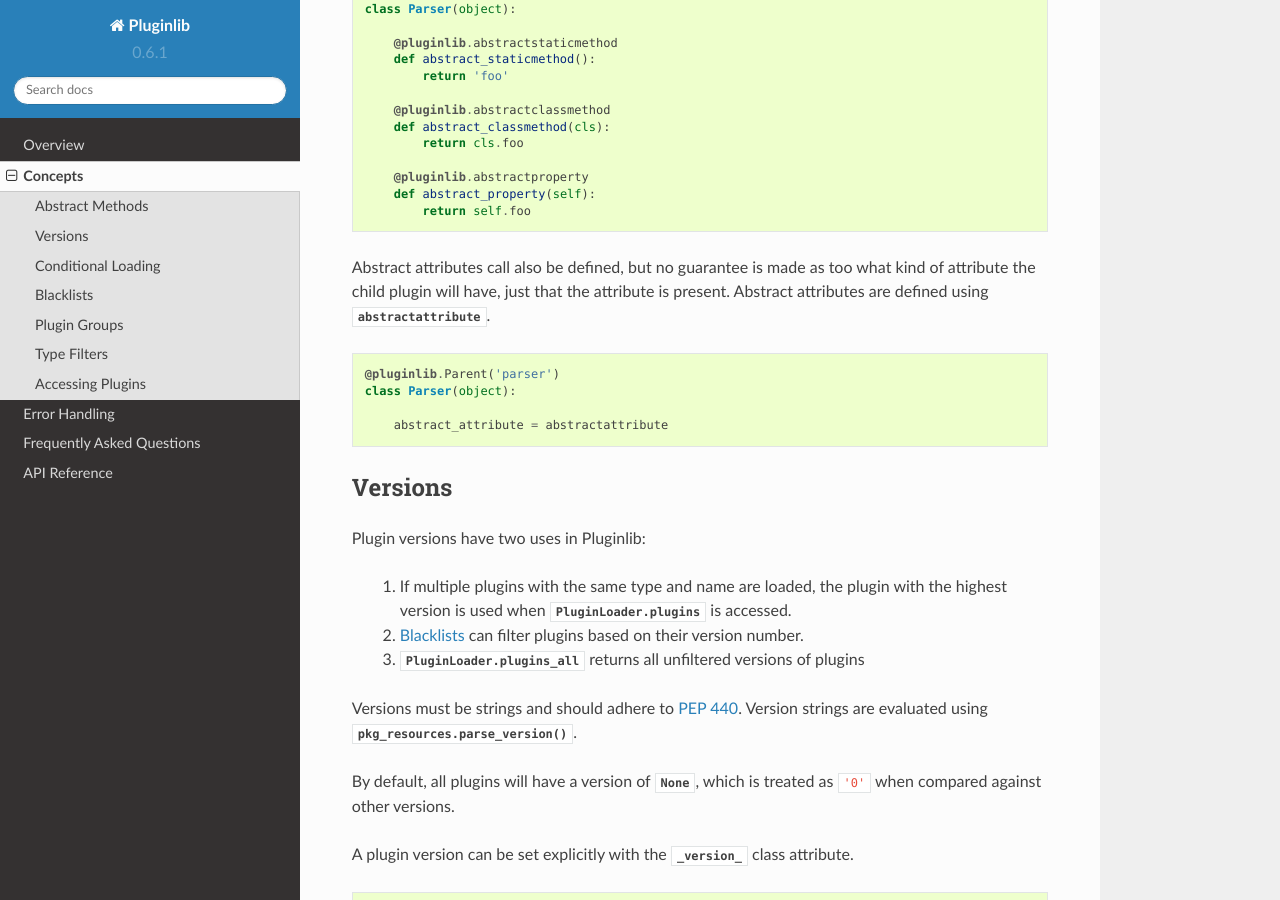
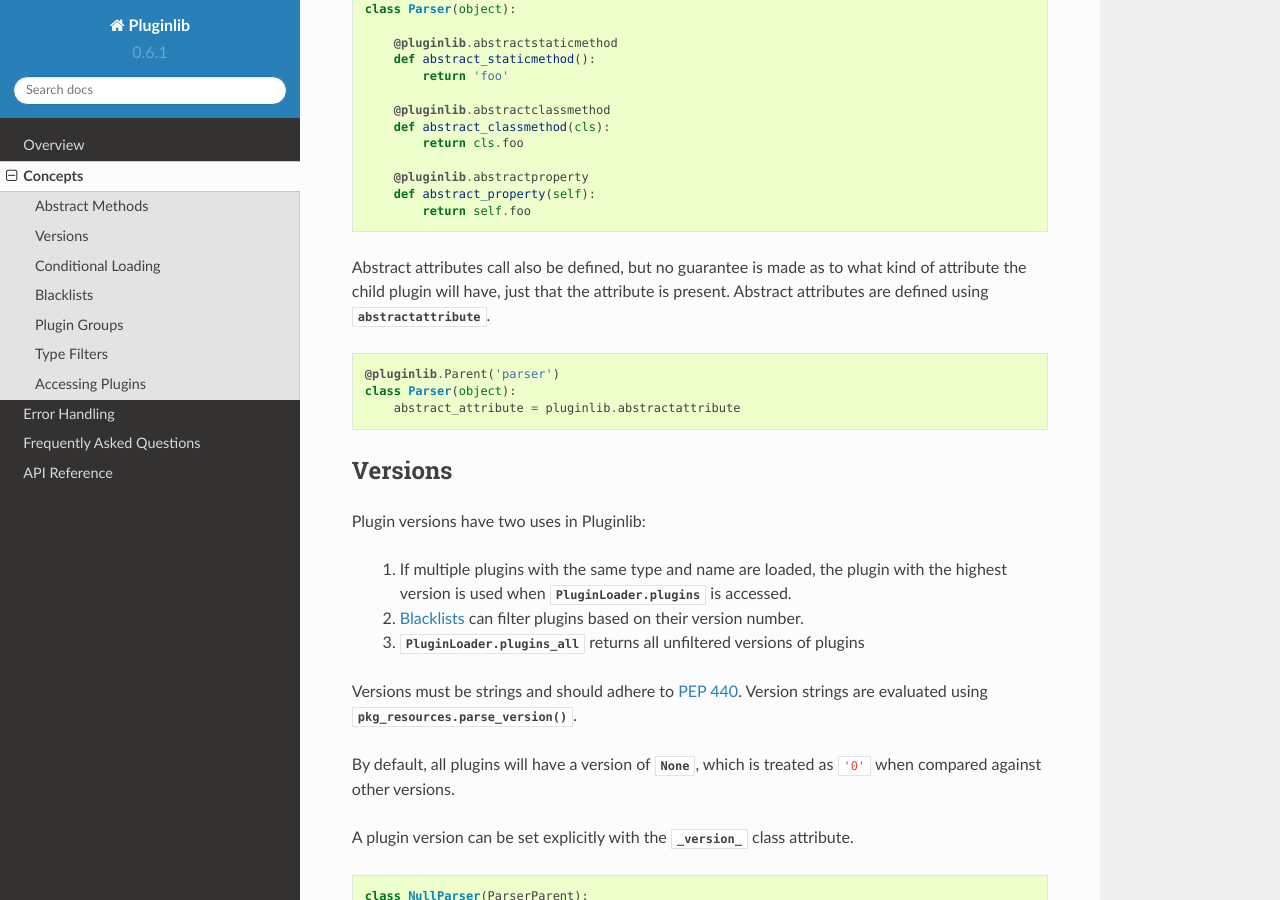
Before and after one commit to Rockhopper-Technologies/pluginlib, a Sphinx documentation site: the page built from doc/concepts.rst, in a window 1280 px wide and 900 px high, scrolled down 1095 px. Built offline with Sphinx 7.4.7 and the Read the Docs theme 2.0.0, drawn with Linux system fonts in a browser that asks for light colours.

Commit message:
Minor doc tweaks

```diff
--- a/doc/concepts.rst
+++ b/doc/concepts.rst
@@ -83,7 +83,7 @@
         def abstract_property(self):
             return self.foo
 
-Abstract attributes call also be defined, but no guarantee is made as too what kind of attribute
+Abstract attributes call also be defined, but no guarantee is made as to what kind of attribute
 the child plugin will have, just that the attribute is present.
 Abstract attributes are defined using :py:class:`abstractattribute`.
 
@@ -91,8 +91,7 @@
 
     @pluginlib.Parent('parser')
     class Parser(object):
-
-        abstract_attribute = abstractattribute
+        abstract_attribute = pluginlib.abstractattribute
 
 
 .. _versions:
```
